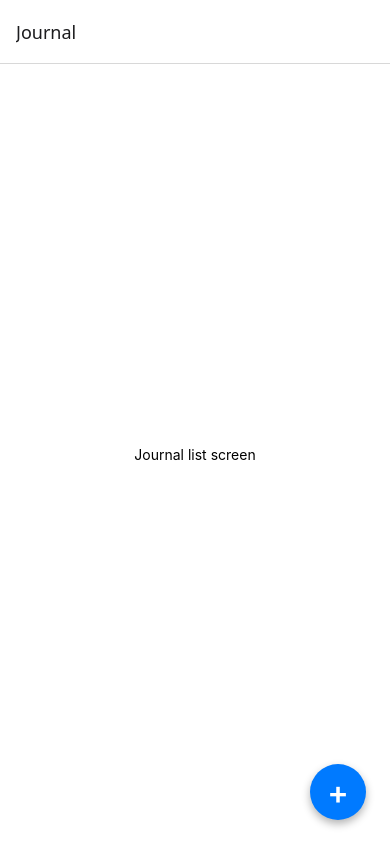
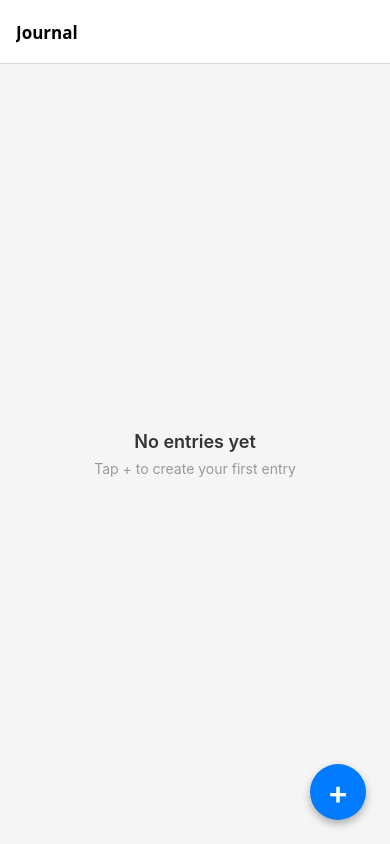
Before and after one commit to RefatIbnAnwar/rh-journal-app, a React Native app: screen /JournalList in a window 390 px wide. Built offline with nearby package versions, Linux system fonts and the light colour scheme.

Commit message:
Journal List screen done

```diff
--- a/App.js
+++ b/App.js
@@ -5,13 +5,27 @@ import { StyleSheet, Text, View } from "react-native";
 import JournalListScreen from "./screens/JournalListScreen";
 import JournalEntryScreen from "./screens/JournalEntryScreen";
 import EditEntryScreen from "./screens/EditEntryScreen";
+import { JournalProvider } from "./context/journalContext";
 
 const Stack = createNativeStackNavigator();
 
 export default function App() {
   return (
+    <JournalProvider>
       <NavigationContainer>
-      <Stack.Navigator>
+        <Stack.Navigator
+          screenOptions={{
+            headerStyle: {
+              backgroundColor: "#fff",
+            },
+            headerTintColor: "#000",
+            headerTitleStyle: {
+              fontWeight: "600",
+              fontSize: 17,
+            },
+            cardStyle: { backgroundColor: "#f5f5f5" },
+          }}
+        >
           <Stack.Screen
             name="JournalList"
             component={JournalListScreen}
@@ -29,6 +43,7 @@ export default function App() {
           />
         </Stack.Navigator>
       </NavigationContainer>
+    </JournalProvider>
   );
 }
 
--- a/context/journalContext.js
+++ b/context/journalContext.js
@@ -5,7 +5,7 @@ export const JournalContext = createContext();
 export function JournalProvider({ children }) {
   const [entries, setEntries] = useState([]);
 
-  // Create a new Entry
+  // Create a new entry
   const createEntry = useCallback((date, content) => {
     const newEntry = {
       id: Date.now().toString(),
@@ -34,7 +34,7 @@ export function JournalProvider({ children }) {
   // Get entry by ID
   const getEntryById = useCallback(
     (id) => {
-      return entries.find((entry) => entries.id === id);
+      return entries.find((entry) => entry.id === id);
     },
     [entries]
   );
@@ -48,7 +48,7 @@ export function JournalProvider({ children }) {
       dateEnd.setHours(23, 59, 59, 59);
 
       return entries.find(
-        (entry) => entries.date >= dateStart && entry.date <= dateEnd
+        (entry) => entry.date >= dateStart && entry.date <= dateEnd
       );
     },
     [entries]
--- a/screens/JournalListScreen.js
+++ b/screens/JournalListScreen.js
@@ -1,4 +1,4 @@
-import React from "react";
+import React, { useContext } from "react";
 import {
   Text,
   StyleSheet,
@@ -7,15 +7,57 @@ import {
   TouchableOpacity,
   navigation,
 } from "react-native";
+import { JournalContext } from "../context/journalContext";
 
 export default function JournalListScreen({ navigation }) {
+  const { entries } = useContext(JournalContext);
+
   const handleNewEntry = () => {
     navigation.navigate("JournalEntry", { date: new Date().toISOString() });
   };
 
+  const handleSelectEntry = (entry) => {
+    navigation.navigate("JournalEntry", { entryId: entry.id });
+  };
+
+  const renderEntry = ({ item }) => (
+    <TouchableOpacity
+      style={styles.entryCard}
+      onPress={() => handleSelectEntry(item)}
+    >
+      <Text style={styles.entryDate}>{formatDate(item.date)}</Text>
+      <Text style={styles.entryPreview} numberOfLines={3}>
+        {item.content}
+      </Text>
+    </TouchableOpacity>
+  );
+
+  // return (
+  //   <View style={styles.container}>
+  //     <Text>Journal list screen</Text>
+  //     <TouchableOpacity style={styles.fab} onPress={handleNewEntry}>
+  //       <Text style={styles.fabText}>+</Text>
+  //     </TouchableOpacity>
+  //   </View>
+  // );
+
   return (
     <View style={styles.container}>
-      <Text>Journal list screen</Text>
+      {entries.length === 0 ? (
+        <View style={styles.emptyState}>
+          <Text style={styles.emptyText}>No entries yet</Text>
+          <Text style={styles.emptySubtext}>
+            Tap + to create your first entry
+          </Text>
+        </View>
+      ) : (
+        <FlatList
+          data={entries}
+          renderItem={renderEntry}
+          keyExtractor={(item) => item.id}
+          contentContainerStyle={styles.listContent}
+        />
+      )}
       <TouchableOpacity style={styles.fab} onPress={handleNewEntry}>
         <Text style={styles.fabText}>+</Text>
       </TouchableOpacity>
@@ -26,9 +68,47 @@ export default function JournalListScreen({ navigation }) {
 const styles = StyleSheet.create({
   container: {
     flex: 1,
+    backgroundColor: "#f5f5f5",
+  },
+  listContent: {
+    padding: 16,
+  },
+  emptyState: {
+    flex: 1,
+    justifyContent: "center",
+    alignItems: "center",
+  },
+  emptyText: {
+    fontSize: 18,
+    fontWeight: "600",
+    color: "#333",
+    marginBottom: 8,
+  },
+  emptySubtext: {
+    fontSize: 14,
+    color: "#999",
+  },
+  entryCard: {
     backgroundColor: "#fff",
-    alignItems: "center",
-    justifyContent: "center",
+    borderRadius: 12,
+    padding: 16,
+    marginBottom: 12,
+    shadowColor: "#000",
+    shadowOffset: { width: 0, height: 2 },
+    shadowOpacity: 0.1,
+    shadowRadius: 4,
+    elevation: 3,
+  },
+  entryDate: {
+    fontSize: 14,
+    fontWeight: "600",
+    color: "#666",
+    marginBottom: 8,
+  },
+  entryPreview: {
+    fontSize: 15,
+    color: "#333",
+    lineHeight: 20,
   },
   fab: {
     position: "absolute",
```
Also changed, not shown: utils/dateUtils.js (added, +9 -0 lines). Lines whose indentation alone changed are shown as unchanged.
